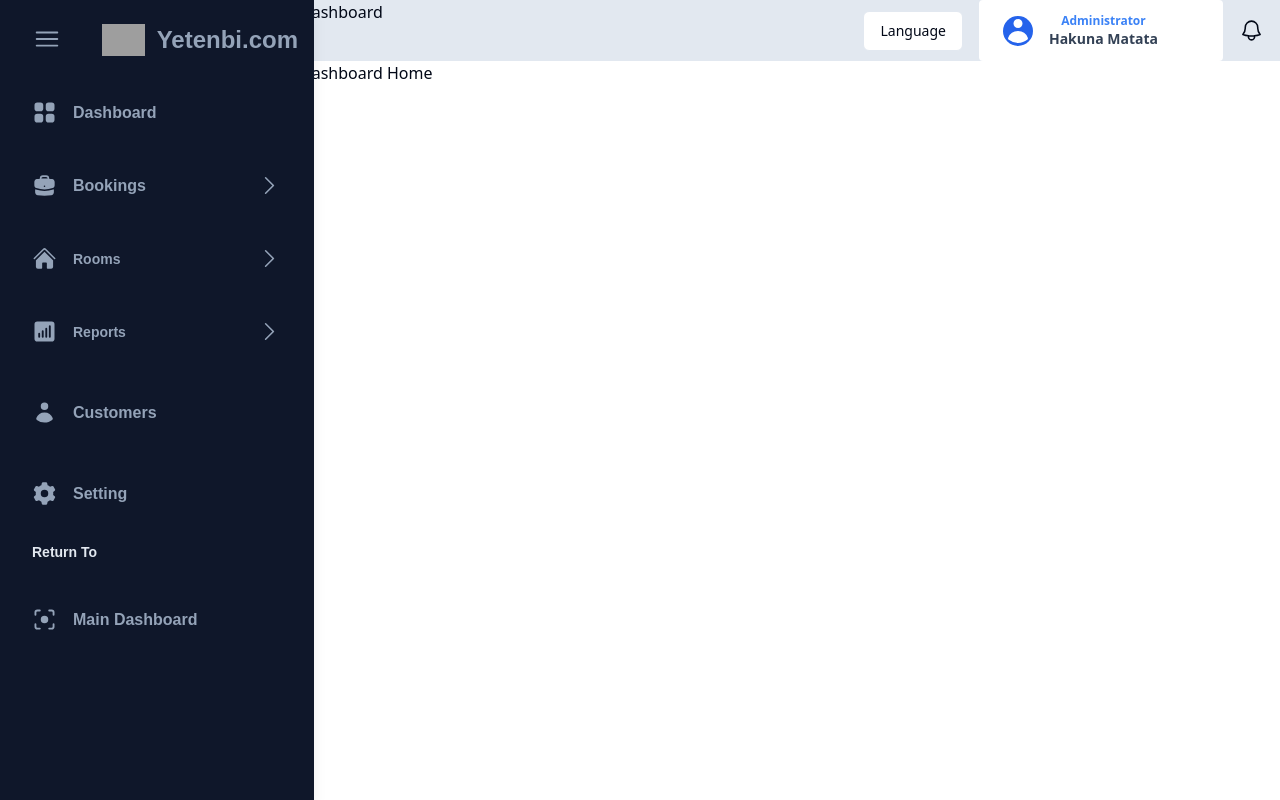
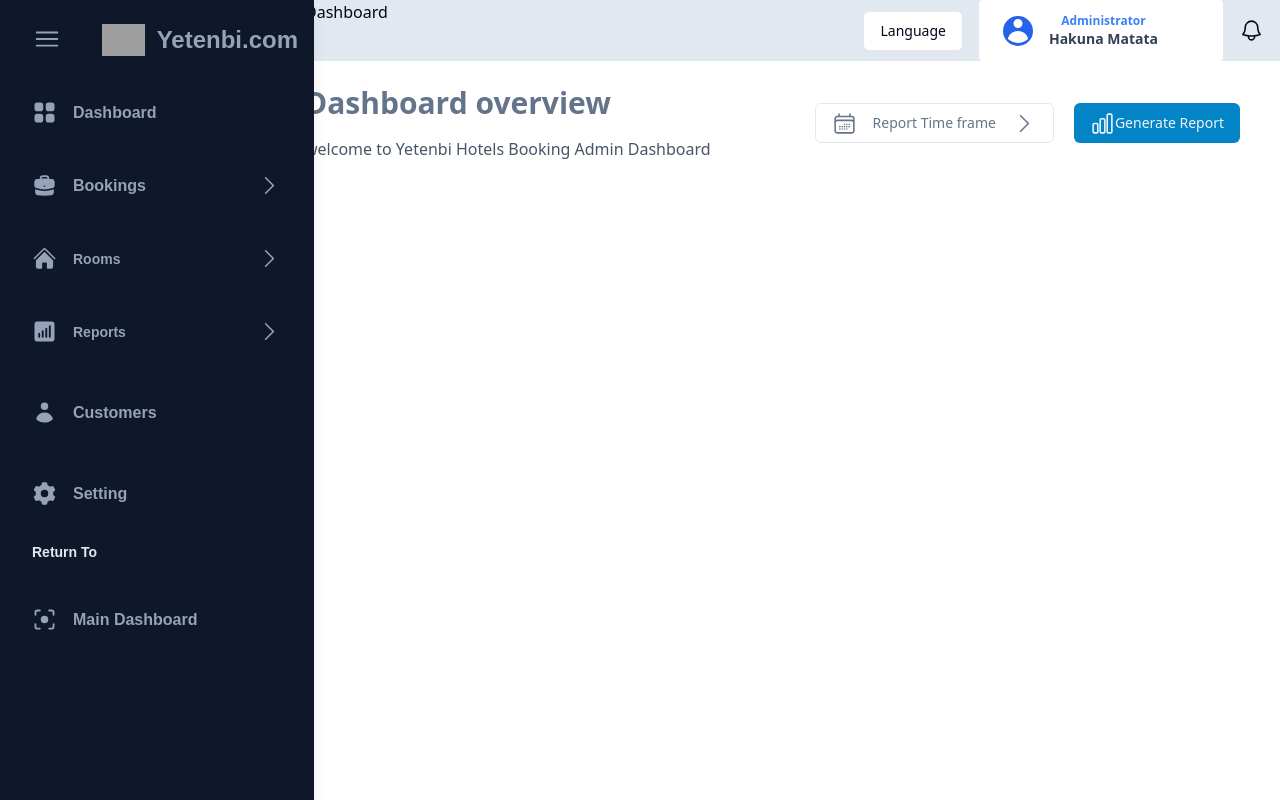
Before and after one commit to esmael-Abdlkadr/Yetenbi-Hotel-Booking, a React (Vite) app in the folder client/: page /dashbaord in a window 1280 px wide. Built offline with nearby package versions, Linux system fonts and the light colour scheme; grey boxes are pictures that could not be loaded.

Commit message:
dashboard home started

```diff
--- a/client/src/admin/dashbaord/DashboardHome.tsx
+++ b/client/src/admin/dashbaord/DashboardHome.tsx
@@ -1,10 +1,51 @@
 import {useSidebarContext} from "@/contexts/SidebarContext";
+import {
+    DropdownMenu,
+    DropdownMenuContent,
+    DropdownMenuLabel, DropdownMenuRadioGroup, DropdownMenuRadioItem,
+    DropdownMenuSeparator,
+    DropdownMenuTrigger
+} from "@/components/ui/dropdown-menu";
+import {Button} from "@/components/ui/button";
+import {HiOutlineCalendarDays,HiOutlineChevronRight,HiOutlineChartBar} from "react-icons/hi2";
+
 
 const DashboardHome=()=>{
     const { isCollapsed } = useSidebarContext();
     return(
-        <div style={{ marginLeft: isCollapsed ? "80px" : "300px" }}>
-            <h1>Dashboard Home</h1>
+        <div style={{ marginLeft: isCollapsed ? "90px" : "305px" }}  className={"mt-6  mr-10"}>
+            <div className={"flex gap-4 justify-between  items-center"}>
+                <div className={"flex flex-col  gap-4"}>
+                    <h1 className={"text-3xl  font-semibold text-[#64748b]"}>Dashboard overview</h1>
+                    <p className={"text-[#475569]"}>welcome to Yetenbi Hotels Booking Admin Dashboard</p>
+                </div>
+
+
+                <div className={"flex  gap-5"}>
+                    {/*calendar  dropDown*/}
+                    <DropdownMenu>
+                        <DropdownMenuTrigger asChild className={"hover:bg-[#475569]"}>
+                            <Button variant="outline"> <div className={"flex items-center gap-4  text-[#64748b] hover:text-slate-100 "}><HiOutlineCalendarDays  size={25}/>
+                                <span>Report Time frame</span>  <HiOutlineChevronRight  size={25}/></div> </Button>
+                        </DropdownMenuTrigger>
+                        <DropdownMenuContent className="w-56">
+                            <DropdownMenuLabel>choose Time frame</DropdownMenuLabel>
+                            <DropdownMenuSeparator />
+                            <DropdownMenuRadioGroup >
+                                <DropdownMenuRadioItem value="top">Last 30 days</DropdownMenuRadioItem>
+                                <DropdownMenuRadioItem value="bottom">Last 6 months</DropdownMenuRadioItem>
+                                <DropdownMenuRadioItem value="right">Last 1 year</DropdownMenuRadioItem>
+                            </DropdownMenuRadioGroup>
+                        </DropdownMenuContent>
+                    </DropdownMenu>
+                    {/*report*/}
+                    <Button className={"bg-[#0284c7]  text-slate-100  hover:bg-[#0369a1]"}>
+                        <HiOutlineChartBar size={25} />Generate Report
+                    </Button>
+                </div>
+
+
+            </div>
         </div>
     )
 }
--- a/client/src/admin/dashbaord/DashboardHomeNavbar.tsx
+++ b/client/src/admin/dashbaord/DashboardHomeNavbar.tsx
@@ -48,7 +48,7 @@ const DashboardHomeNavbar = () => {
     }, []);
 
     return (
-        <div style={{ marginLeft: isCollapsed ? "80px" : "300px" }} className={"bg-[#e2e8f0]  flex gap-5 justify-between"}>
+        <div style={{ marginLeft: isCollapsed ? "90px" : "305px" }} className={"bg-[#e2e8f0]  flex gap-5 justify-between"}>
             <div>
                 <h6>Dashboard</h6>
             </div>
--- a/client/src/admin/dashbaord/Sidebar.tsx
+++ b/client/src/admin/dashbaord/Sidebar.tsx
@@ -14,20 +14,20 @@ import {
 
 import {Link} from "react-router-dom";
 import {useState} from "react";
+import {useSidebarContext} from "@/contexts/SidebarContext";
 interface ExpandState {
     [key: string]: boolean;
 }
 const  Sidebar=()=>{
     const[isExpand,setIsExpand]=useState<ExpandState>({})
-    const[isCollapsed,setIsCollapsed]=useState(false)
+    const { isCollapsed, toggleSidebar } = useSidebarContext();
+
     const toggleLinks = (event: React.MouseEvent<SVGElement>) => {
         // Example: toggling based on the presence of a specific icon
         const sectionId = event.currentTarget.getAttribute('data-section-id') || 'defaultSection';
         setIsExpand(prevState => ({ ...prevState, [sectionId]: !prevState[sectionId] }));
     };
-    const toggleSidebar=()=>{
-        setIsCollapsed(!isCollapsed)
-    }
+
     return (<div>
         <nav className={`bg-[#0f172a] shadow-lg h-screen fixed top-0   " +
             "left-0 ${isCollapsed? "min-w-[80px]":"min-w-[300px]"}  py-6 px-4   text-[#94a3b8] font-[sans-serif] overflow-auto `}>
--- a/client/src/contexts/SidebarContext.tsx
+++ b/client/src/contexts/SidebarContext.tsx
@@ -1,4 +1,4 @@
-import  { createContext, useContext, useState, ReactNode } from 'react';
+import { createContext, useContext, useState, ReactNode } from 'react';
 
 interface SidebarContextType {
     isCollapsed: boolean;
```
